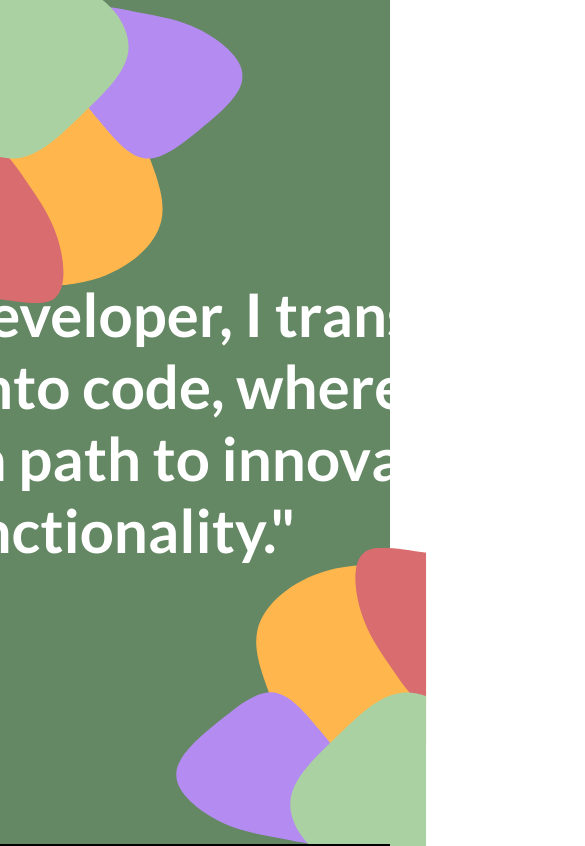
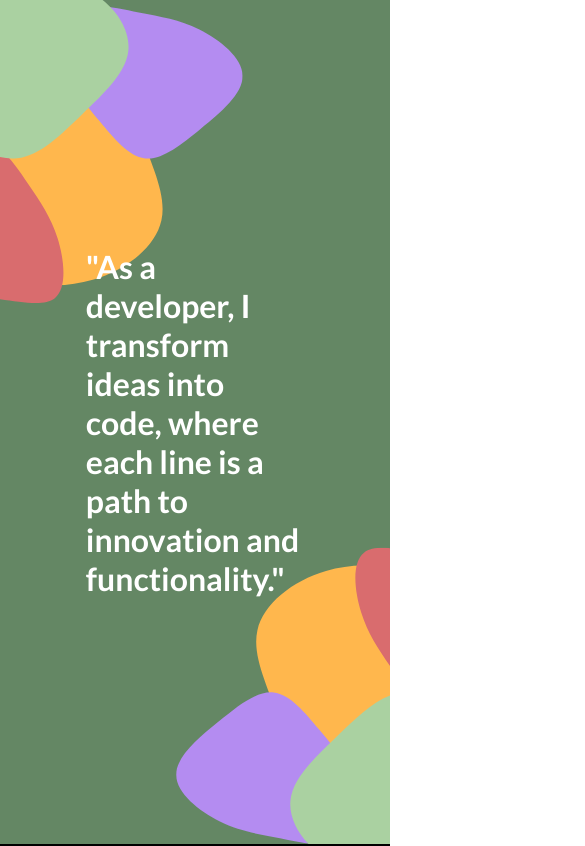
Before and after one commit to Migawk/migawkaNew, a Vue app: page / in a window 390 px wide. Shown: the top 846 px of the page, 585 px wide, since content can reach past the window. Built offline with nearby package versions, Linux system fonts and the light colour scheme.

Commit message:
fixes for phone and more responsive :)

```diff
--- a/src/App.vue
+++ b/src/App.vue
@@ -11,7 +11,10 @@ import TheFooter from './slides/TheFooter.vue';
 let currentSlide = 0;
 let isScroll = false;
 
-window.addEventListener('wheel', (e) => {
+let start = 0;
+let deltaY = 0;
+
+function changeSlide(deltaY: number = 0) {
   const hi = document.getElementById('hello')!;
   const whyMe = document.getElementById('whyMe')!;
   const portfolio = document.getElementById('portfolio')!;
@@ -23,51 +26,118 @@ window.addEventListener('wheel', (e) => {
 
   const slides = [hi, whyMe, portfolio, skills, blog, interested, basement, footer];
 
-  if(e.deltaY > 0) {
-    if(isScroll) return;
+  if (deltaY > 0) {
+    if (isScroll) return;
     isScroll = true;
-    setTimeout(() => isScroll = false, 1000);
+    setTimeout(() => (isScroll = false), 1000);
 
     currentSlide++;
 
-    if(currentSlide >= slides.length) return currentSlide = slides.length-1;
+    if (currentSlide >= slides.length) return (currentSlide = slides.length - 1);
 
-    slides[currentSlide].animate({
+    slides[currentSlide].animate(
+      {
         top: '0px'
-    }, {
+      },
+      {
         duration: 750,
         fill: 'forwards',
         easing: 'cubic-bezier(.49,0,.64,1.06)'
-    });
+      }
+    );
   } else {
-    if(isScroll) return;
+    if (isScroll) return;
     isScroll = true;
-    setTimeout(() => isScroll = false, 1000);
+    setTimeout(() => (isScroll = false), 1000);
 
     currentSlide--;
 
-    if(currentSlide < 0) return currentSlide = 0;
-    slides[currentSlide+1].animate({
+    if (currentSlide < 0) return (currentSlide = 0);
+    slides[currentSlide + 1].animate(
+      {
         top: '100%'
-    }, {
+      },
+      {
         duration: 750,
         fill: 'forwards',
         easing: 'cubic-bezier(.49,0,.64,1.06)'
+      }
+    );
+  }
+}
+
+window.addEventListener('touchstart', (e) => {
+  start = e.touches[0].clientY;
+});
+window.addEventListener('touchmove', (e) => {
+  deltaY = -(e.touches[0].clientY - start);
+  console.log(deltaY);
+  changeSlide(deltaY);
 });
 
-  };
-})
+window.addEventListener('wheel', (e) => {
+  changeSlide(e.deltaY);
+  // const hi = document.getElementById('hello')!;
+  // const whyMe = document.getElementById('whyMe')!;
+  // const portfolio = document.getElementById('portfolio')!;
+  // const skills = document.getElementById('skills')!;
+  // const blog = document.getElementById('blog')!;
+  // const interested = document.getElementById('interested')!;
+  // const basement = document.getElementById('basement')!;
+  // const footer = document.getElementById('footer')!;
+
+  // const slides = [hi, whyMe, portfolio, skills, blog, interested, basement, footer];
+
+  // if (e.deltaY > 0) {
+  //   if (isScroll) return;
+  //   isScroll = true;
+  //   setTimeout(() => (isScroll = false), 1000);
+
+  //   currentSlide++;
+
+  //   if (currentSlide >= slides.length) return (currentSlide = slides.length - 1);
+
+  //   slides[currentSlide].animate(
+  //     {
+  //       top: '0px'
+  //     },
+  //     {
+  //       duration: 750,
+  //       fill: 'forwards',
+  //       easing: 'cubic-bezier(.49,0,.64,1.06)'
+  //     }
+  //   );
+  // } else {
+  //   if (isScroll) return;
+  //   isScroll = true;
+  //   setTimeout(() => (isScroll = false), 1000);
+
+  //   currentSlide--;
+
+  //   if (currentSlide < 0) return (currentSlide = 0);
+  //   slides[currentSlide + 1].animate(
+  //     {
+  //       top: '100%'
+  //     },
+  //     {
+  //       duration: 750,
+  //       fill: 'forwards',
+  //       easing: 'cubic-bezier(.49,0,.64,1.06)'
+  //     }
+  //   );
+  // }
+});
 </script>
 <template>
   <main>
-    <TheHello/>
-    <TheWhyMe/>
-    <ThePortfolio/>
-    <TheSkills/>
-    <TheBlog/>
-    <TheInterested/>
-    <TheBasement/>
-    <TheFooter/>
+    <TheHello />
+    <TheWhyMe />
+    <ThePortfolio />
+    <TheSkills />
+    <TheBlog />
+    <TheInterested />
+    <TheBasement />
+    <TheFooter />
   </main>
 </template>
 <style lang="sass" scoped>
--- a/src/assets/index.sass
+++ b/src/assets/index.sass
@@ -10,3 +10,8 @@ html
 
 body
     overflow: hidden
+    width: 100%
+    height: 100%
+
+article
+    overflow: hidden
--- a/src/slides/TheHello.vue
+++ b/src/slides/TheHello.vue
@@ -31,10 +31,14 @@ article
     top: 50%
     left: 50%
     transform: translate(-50%, -50%)
+    width: 56%
 
 h1
     font-size: 60px
-    width: 768px
+
+@media screen and (max-width: 700px)
+  h1
+    font-size: 32px
 
 .bottomEggs
     display: flex
@@ -42,6 +46,7 @@ h1
     position: absolute
     bottom: 0
     right: 0
+    overflow: hidden
     &>*
         transform: rotate(180deg) scale(.7) translate(-128px, -128px)
 
--- a/src/slides/TheInterested.vue
+++ b/src/slides/TheInterested.vue
@@ -73,4 +73,13 @@ h1
     left: 0
     transform: rotate(180deg)
     z-index: 3
+
+@media screen and (max-width: 768px)
+    h1
+        font-size: 36px
+
+    .topEggs
+        transform: scale(.5)
+    .bottomEggs
+        transform: scale(.5)
 </style>
--- a/src/slides/ThePortfolio.vue
+++ b/src/slides/ThePortfolio.vue
@@ -71,6 +71,10 @@ h1
     border-radius: 12px
   &::-webkit-scrollbar-track
     border-radius: 12px
+
+@media screen and (max-width: 768px)
+  .list
+    flex-direction: column
 .project
   display: flex
   flex-direction: column
--- a/src/slides/TheWhyMe.vue
+++ b/src/slides/TheWhyMe.vue
@@ -72,6 +72,7 @@ import HeaderWave from '@/SVG/HeaderWave.vue';
     position: absolute
     top: calc(100% + 120px)
     height: 100%
+    width: 100%
 
 .wave1
   position: absolute
```
Lines whose indentation alone changed are shown as unchanged.
